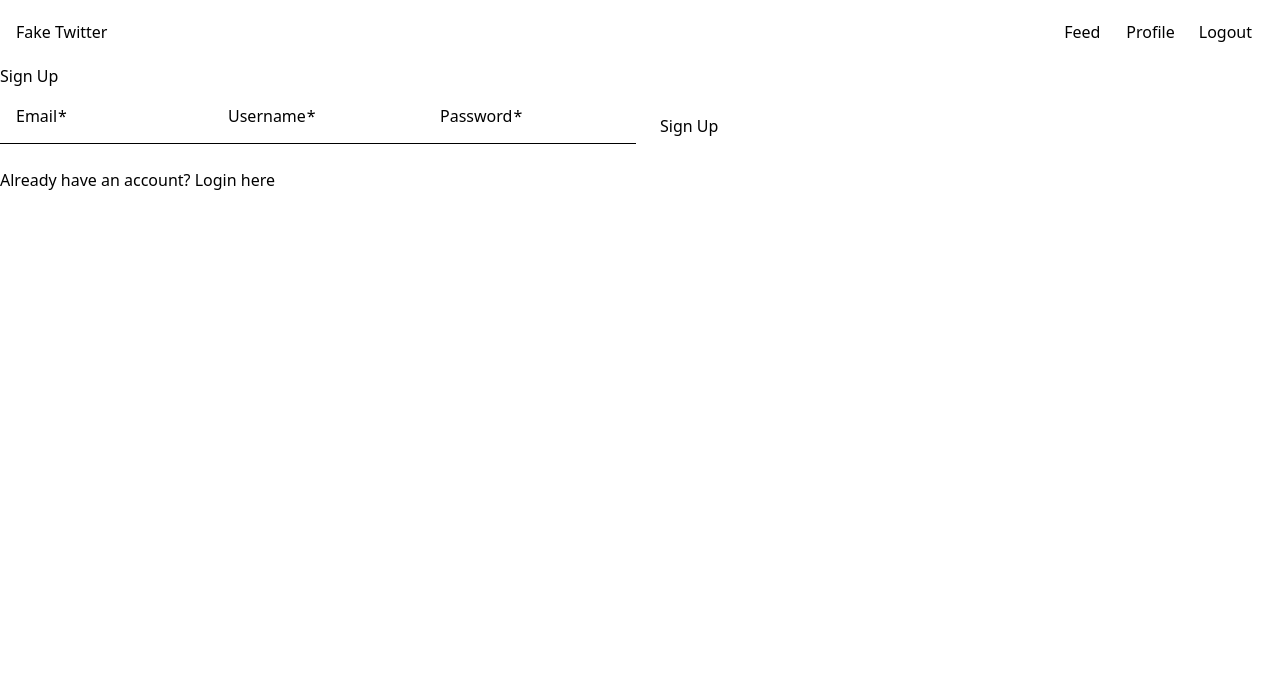
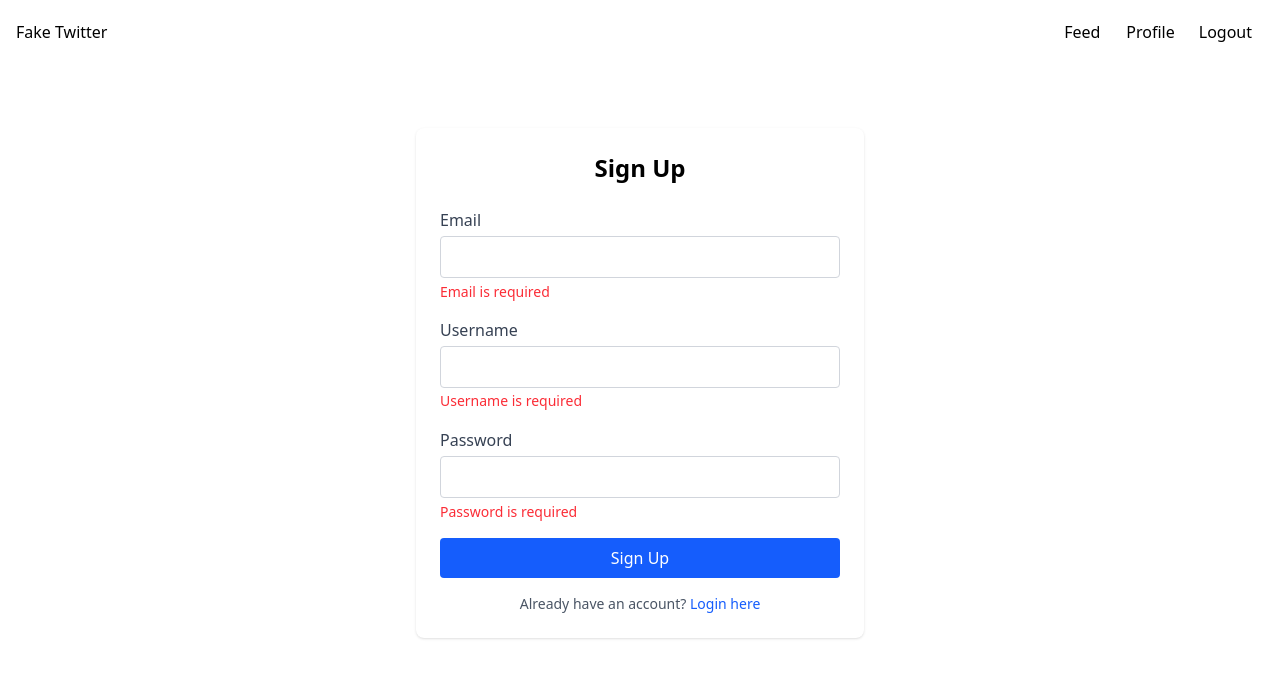
Before and after one commit to oldtarzan19/programrendszerek-fejlesztese-projekt, an Angular app in the folder fake-twitter-app/frontend/: page /signup in a window 1280 px wide. Shown: the top 678 px of the page. Built offline with nearby package versions, Linux system fonts and the light colour scheme.

Commit message:
refactor login and signup components with Tailwind CSS for improved styling and layout

```diff
--- a/fake-twitter-app/frontend/src/app/auth/login/login.component.html
+++ b/fake-twitter-app/frontend/src/app/auth/login/login.component.html
@@ -1,25 +1,46 @@
-<div class="login-container">
-  <h2>Login</h2>
-  <form [formGroup]="form" (ngSubmit)="submit()">
-    <mat-form-field appearance="fill">
-      <mat-label>Email</mat-label>
-      <input matInput formControlName="email" type="email" />
-      <mat-error *ngIf="form.get('email')?.errors?.['required']">
+<div class="login-container max-w-md mx-auto mt-16 p-6 bg-white rounded-lg shadow">
+  <h2 class="text-2xl font-bold text-center mb-6">Log In</h2>
+
+  <form [formGroup]="form" (ngSubmit)="submit()" class="space-y-4">
+    <div>
+      <label class="block text-gray-700 mb-1">Email</label>
+      <input
+        type="email"
+        formControlName="email"
+        class="w-full border border-gray-300 rounded px-3 py-2 focus:outline-none focus:ring-2 focus:ring-blue-400"
+      />
+      <p *ngIf="form.get('email')?.errors?.['required']" class="text-red-500 text-sm mt-1">
         Email is required
-      </mat-error>
-      <mat-error *ngIf="form.get('email')?.errors?.['email']">
+      </p>
+      <p *ngIf="form.get('email')?.errors?.['email']" class="text-red-500 text-sm mt-1">
         Invalid email
-      </mat-error>
-    </mat-form-field>
+      </p>
+    </div>
 
-    <mat-form-field appearance="fill">
-      <mat-label>Password</mat-label>
-      <input matInput formControlName="password" type="password" />
-      <mat-error *ngIf="form.get('password')?.errors?.['required']">Password is required</mat-error>
-    </mat-form-field>
+    <div>
+      <label class="block text-gray-700 mb-1">Password</label>
+      <input
+        type="password"
+        formControlName="password"
+        class="w-full border border-gray-300 rounded px-3 py-2 focus:outline-none focus:ring-2 focus:ring-blue-400"
+      />
+      <p *ngIf="form.get('password')?.errors?.['required']" class="text-red-500 text-sm mt-1">
+        Password is required
+      </p>
+    </div>
 
-    <button mat-raised-button color="primary" type="submit">Login</button>
-    <p class="error" *ngIf="error">{{ error }}</p>
+    <button
+      type="submit"
+      class="w-full bg-blue-600 hover:bg-blue-700 text-white font-medium py-2 rounded transition"
+    >
+      Log In
+    </button>
+
+    <p *ngIf="error" class="text-red-500 text-center">{{ error }}</p>
   </form>
-  <p>Don't have an account? <a routerLink="/signup">Sign up</a></p>
+
+  <p class="text-center text-sm text-gray-600 mt-4">
+    Don’t have an account?
+    <a routerLink="/signup" class="text-blue-600 hover:underline">Sign up</a>
+  </p>
 </div>
--- a/fake-twitter-app/frontend/src/app/auth/signup/signup.component.html
+++ b/fake-twitter-app/frontend/src/app/auth/signup/signup.component.html
@@ -1,42 +1,57 @@
-<div class="signup-container">
-  <h2>Sign Up</h2>
-  <form [formGroup]="form" (ngSubmit)="submit()">
-    <mat-form-field appearance="fill">
-      <mat-label>Email</mat-label>
-      <input matInput formControlName="email" type="email" />
-      <mat-error *ngIf="form.get('email')?.errors?.['required']">
+<div class="signup-container max-w-md mx-auto mt-16 p-6 bg-white rounded-lg shadow">
+  <h2 class="text-2xl font-bold text-center mb-6">Sign Up</h2>
+
+  <form [formGroup]="form" (ngSubmit)="submit()" class="space-y-4">
+    <div>
+      <label class="block text-gray-700 mb-1">Email</label>
+      <input
+        type="email"
+        formControlName="email"
+        class="w-full border border-gray-300 rounded px-3 py-2 focus:outline-none focus:ring-2 focus:ring-blue-400"
+      />
+      <p *ngIf="form.get('email')?.errors?.['required']" class="text-red-500 text-sm mt-1">
         Email is required
-      </mat-error>
-      <mat-error *ngIf="form.get('email')?.errors?.['email']">
+      </p>
+      <p *ngIf="form.get('email')?.errors?.['email']" class="text-red-500 text-sm mt-1">
         Must be a valid email
-      </mat-error>
-    </mat-form-field>
+      </p>
+    </div>
 
-    <mat-form-field appearance="fill">
-      <mat-label>Username</mat-label>
-      <input matInput formControlName="username" />
-      <mat-error *ngIf="form.get('username')?.errors?.['required']">
+    <div>
+      <label class="block text-gray-700 mb-1">Username</label>
+      <input
+        formControlName="username"
+        class="w-full border border-gray-300 rounded px-3 py-2 focus:outline-none focus:ring-2 focus:ring-blue-400"
+      />
+      <mat-error *ngIf="form.get('username')?.errors?.['required']" class="text-red-500 text-sm mt-1">
         Username is required
       </mat-error>
-    </mat-form-field>
+    </div>
 
-    <mat-form-field appearance="fill">
-      <mat-label>Password</mat-label>
-      <input matInput formControlName="password" type="password" />
-      <mat-error *ngIf="form.get('password')?.errors?.['required']">
+    <div>
+      <label class="block text-gray-700 mb-1">Password</label>
+      <input
+        type="password"
+        formControlName="password"
+        class="w-full border border-gray-300 rounded px-3 py-2 focus:outline-none focus:ring-2 focus:ring-blue-400"
+      />
+      <p *ngIf="form.get('password')?.errors?.['required']" class="text-red-500 text-sm mt-1">
         Password is required
-      </mat-error>
-    </mat-form-field>
+      </p>
+    </div>
 
-    <button mat-raised-button color="primary" type="submit">
+    <button
+      type="submit"
+      class="w-full bg-blue-600 hover:bg-blue-700 text-white font-medium py-2 rounded transition"
+    >
       Sign Up
     </button>
 
-    <p class="error" *ngIf="error">{{ error }}</p>
+    <p *ngIf="error" class="text-red-500 text-center">{{ error }}</p>
   </form>
 
-  <p>
+  <p class="text-center text-sm text-gray-600 mt-4">
     Already have an account?
-    <a routerLink="/login">Login here</a>
+    <a routerLink="/login" class="text-blue-600 hover:underline">Login here</a>
   </p>
 </div>
--- a/fake-twitter-app/frontend/src/app/auth/signup/signup.component.ts
+++ b/fake-twitter-app/frontend/src/app/auth/signup/signup.component.ts
@@ -5,7 +5,7 @@ import {
   Validators,
   ReactiveFormsModule
 } from '@angular/forms';
-import { Router } from '@angular/router';
+import {Router, RouterLink} from '@angular/router';
 import { CommonModule }       from '@angular/common';
 import { MatFormFieldModule } from '@angular/material/form-field';
 import { MatInputModule }     from '@angular/material/input';
@@ -21,7 +21,8 @@ import { AuthService } from '../../core/auth.service';
     ReactiveFormsModule,
     MatFormFieldModule,
     MatInputModule,
-    MatButtonModule
+    MatButtonModule,
+    RouterLink
   ],
   templateUrl: './signup.component.html',
   styleUrls: ['./signup.component.scss']
```
